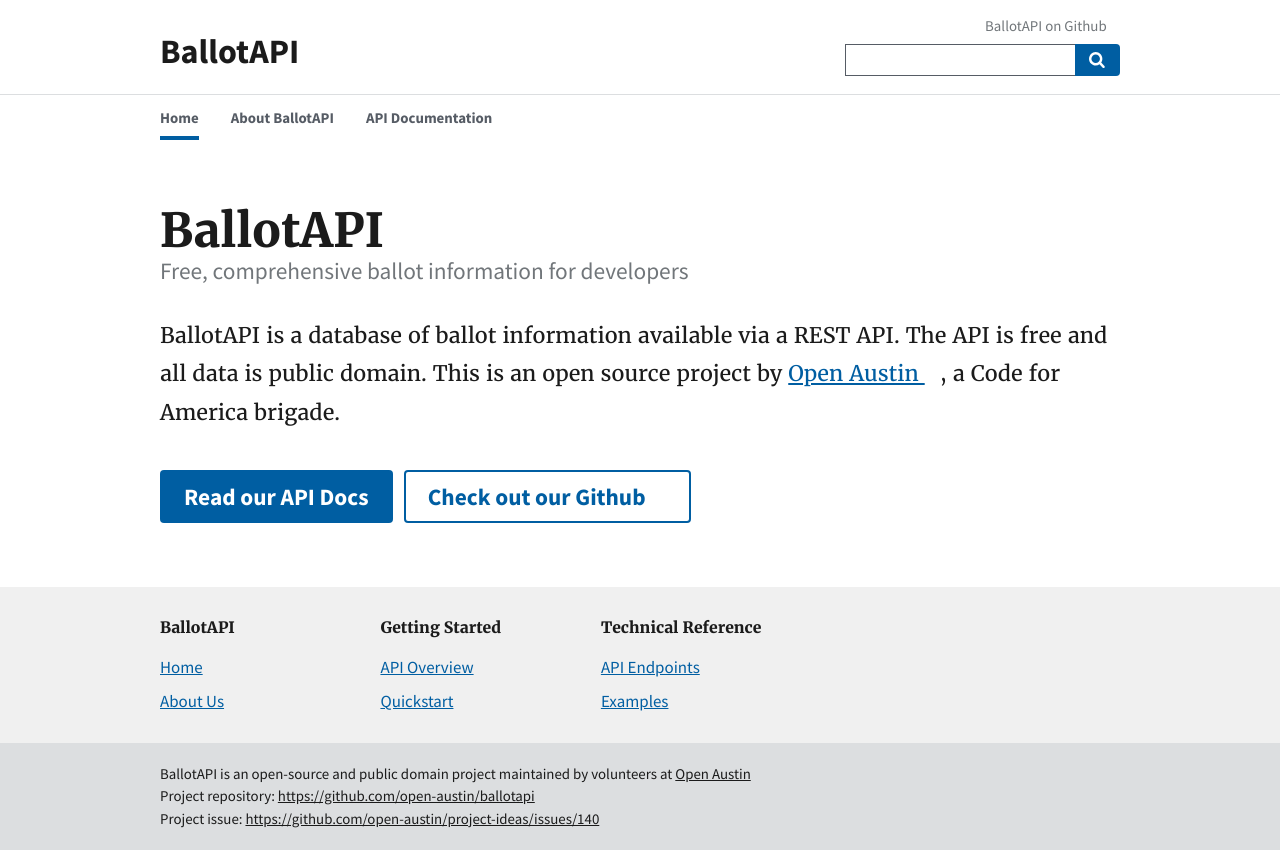
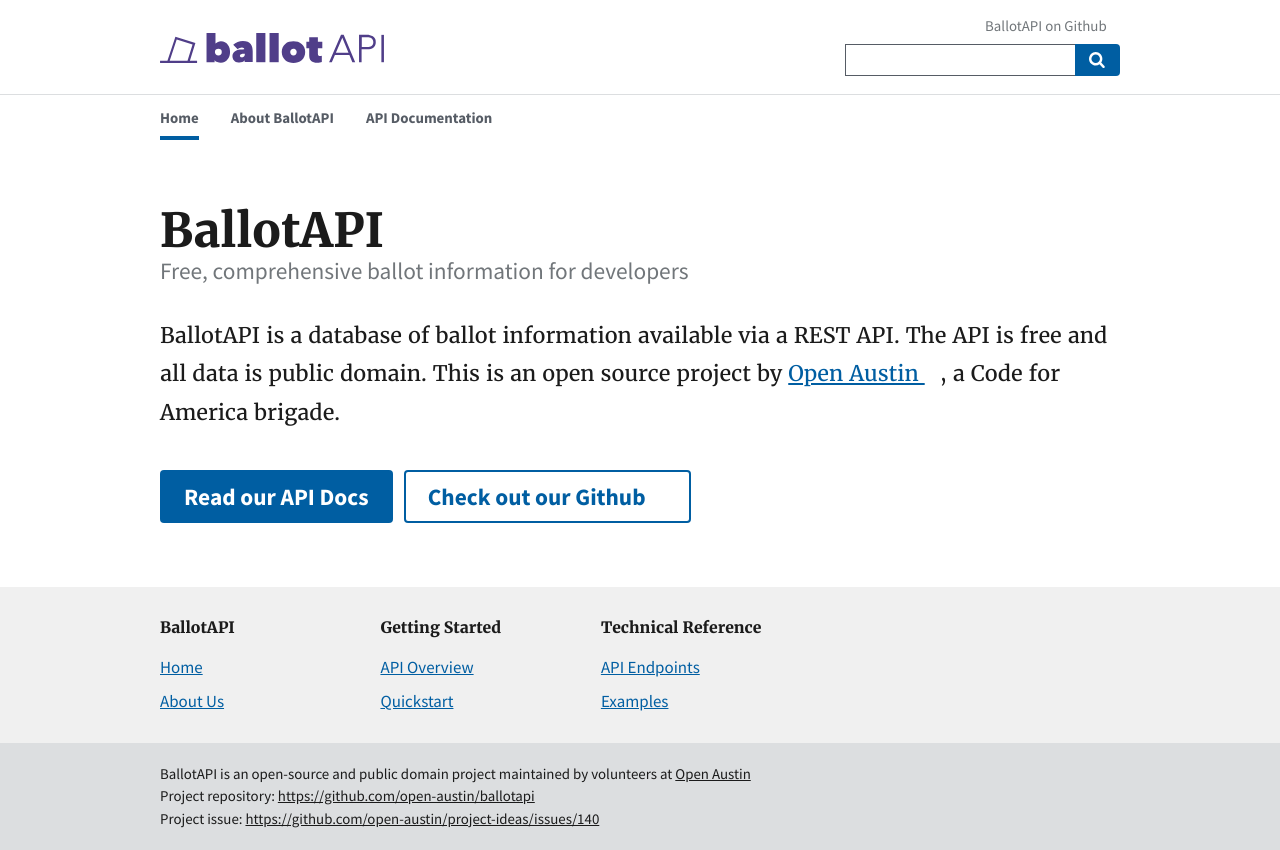
Before and after one commit to open-austin/ballotapi, a Jekyll site: the page built from docs/index.html, in a window 1280 px wide. Shown: the part 195-1045 px from the top of the page. Built offline with Jekyll 4.4.1, drawn with Linux system fonts in a browser that asks for light colours.

Commit message:
moved logos from images to assets folder

```diff
--- a/docs/_layouts/uswds_default.html
+++ b/docs/_layouts/uswds_default.html
@@ -52,6 +52,12 @@
                 10%{ background-color: #ffe038; }
                 100%{ background-color: #ffffff; }
             }
+            /* Header logo */
+            .usa-logo img {
+                height: 100%;
+                max-height: 30px;
+                width: auto;
+            }
         </style>
     </head>
     <body>
@@ -85,7 +91,7 @@
                 <div class="usa-logo">
                     <em class="usa-logo__text">
                         <a href="{{ '/' | relative_url }}" title="Go to the homepage" aria-label="Home">
-                            BallotAPI
+                            <img src="{{ '/assets/ballotAPI-logo.svg' | relative_url }}" alt="BallotAPI logo" />
                         </a>
                     </em>
                 </div>
```
Also changed, not shown: docs/assets/ballotAPI-logo-stacked.svg (renamed from docs/images/ballotAPI-logo-stacked.svg), docs/assets/ballotAPI-logo.svg (renamed from docs/images/ballotAPI-logo.svg), docs/images/favicon.png (deleted).
